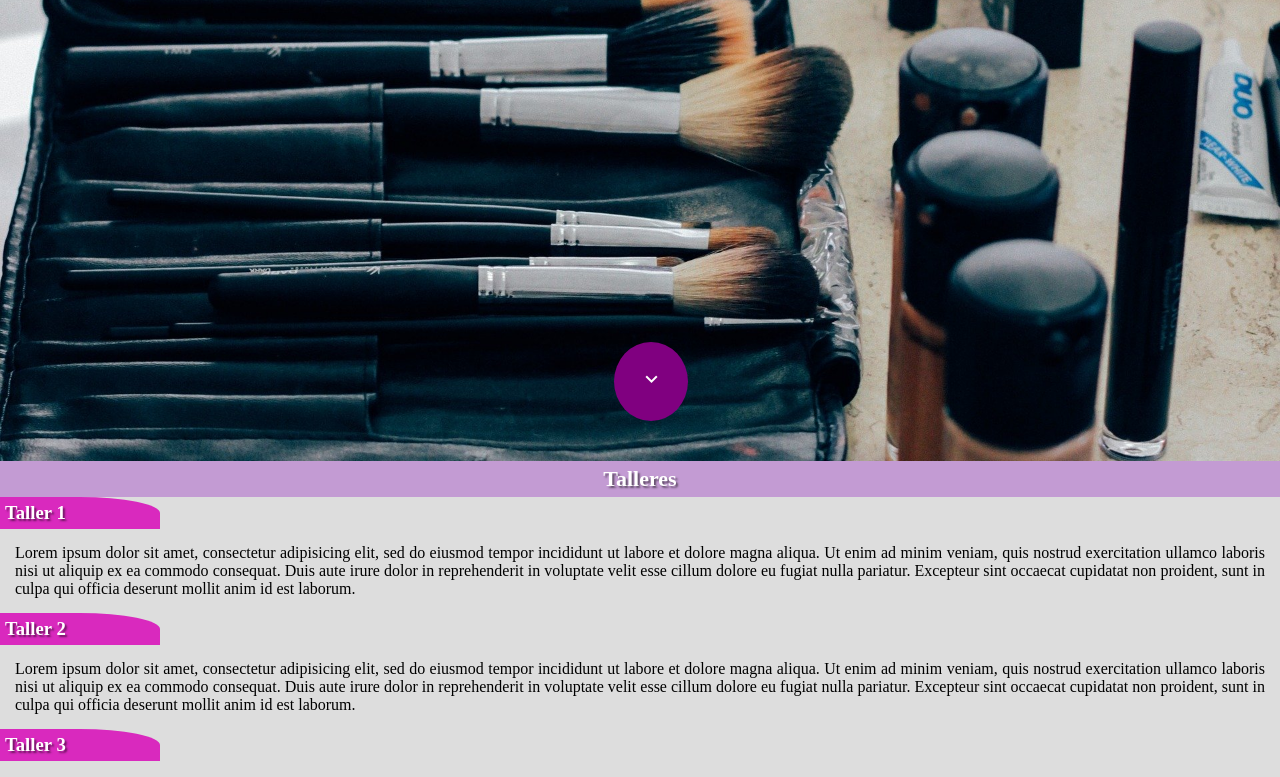
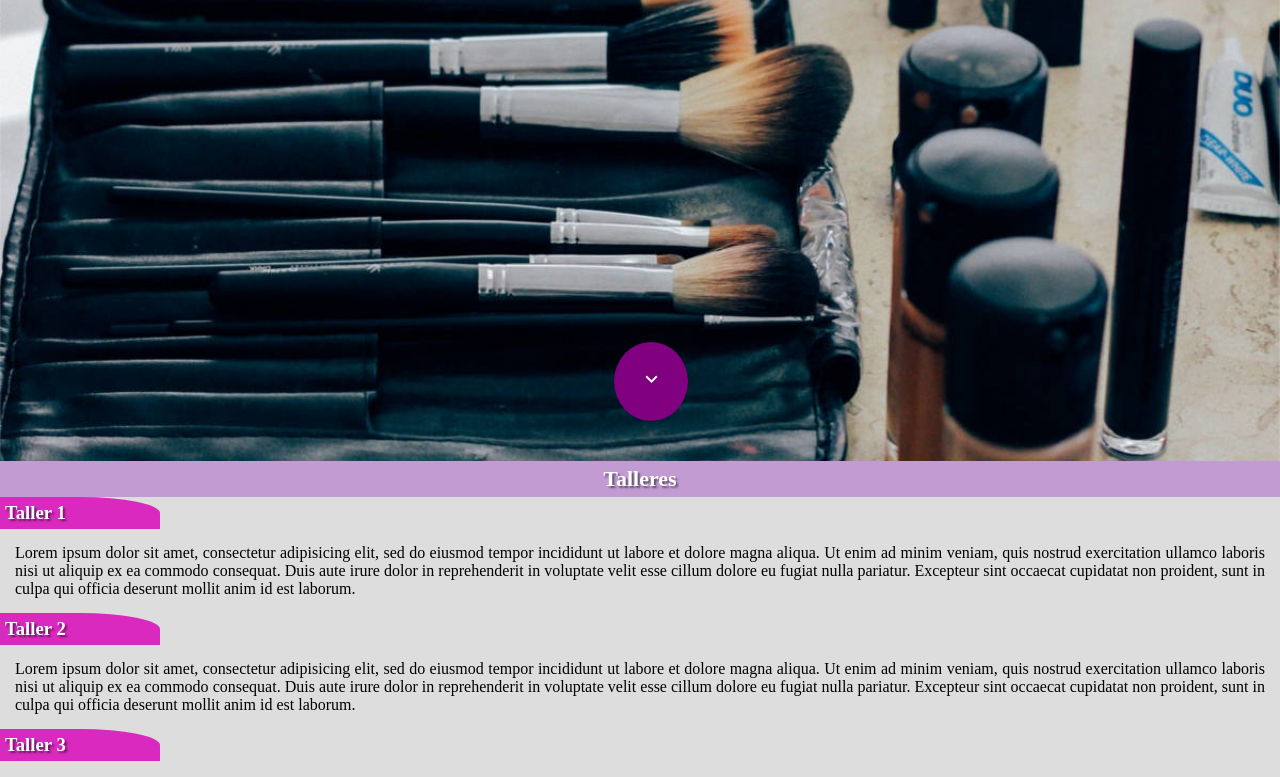
Before and after one commit to omygarcia/taller-belleza, a plain HTML site: page index.html in a window 1280 px wide. Shown: the part 339-1116 px from the top of the page. Drawn offline with Linux system fonts and the light colour scheme; files whose address does not match are found by name.

Commit message:
se redujo el tamaño de l a imagen principal

```diff
--- a/index.html
+++ b/index.html
@@ -55,6 +55,7 @@
 		}
 
 		#header{
+			background: #ededec;
 			position: relative;
 			overflow: hidden;
 			height: 100vh;
@@ -175,7 +176,7 @@
 </head>
 <body>
 	<div id="header">
-		<img src="img/make-up.jpg" style="width:100%;">
+		<img src="img/make-up-reduce.jpg" style="width:100%;">
 		<h1>Talleres de belleza</h1>
 		<a href="#titulo_talleres" class="flecha">
 			<i class="material-icons">keyboard_arrow_down</i>
```
Also changed, not shown: img/make-up-reduce.jpg (added), img/make-up.jpg (deleted).
